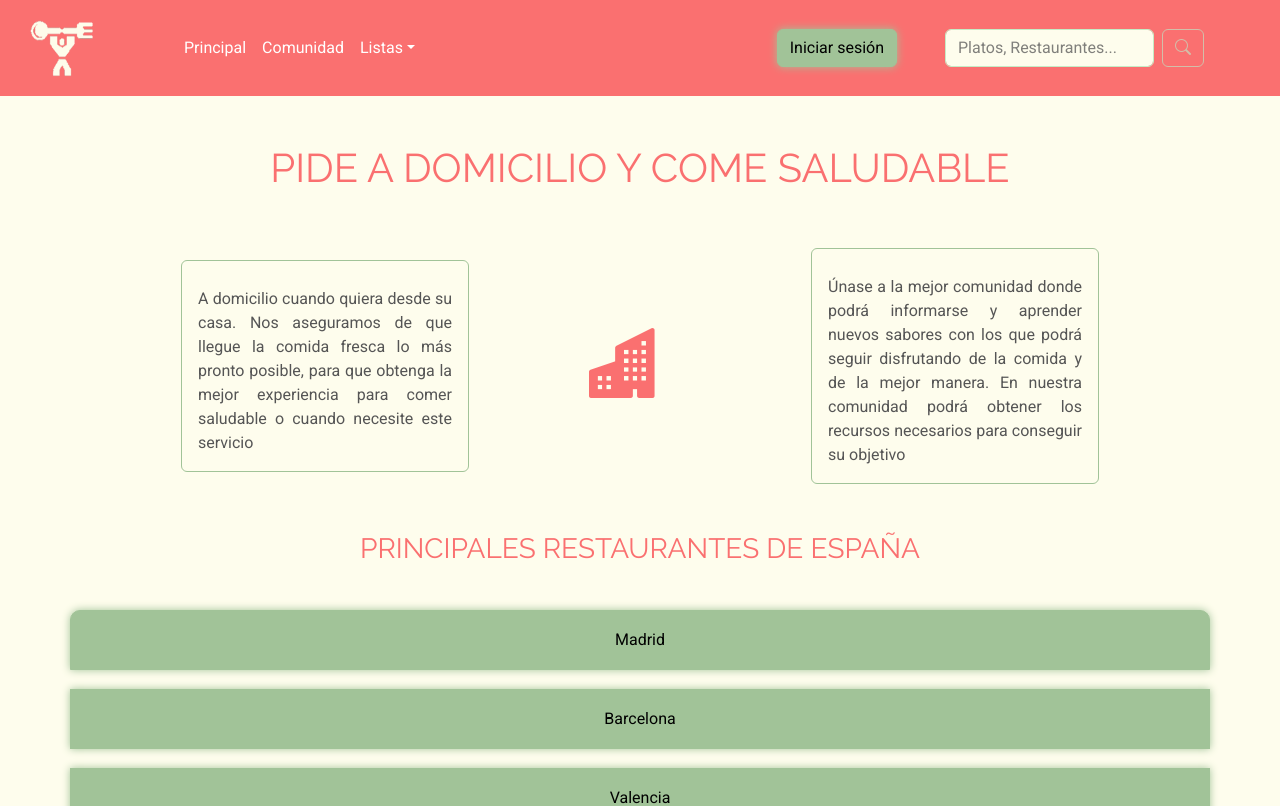
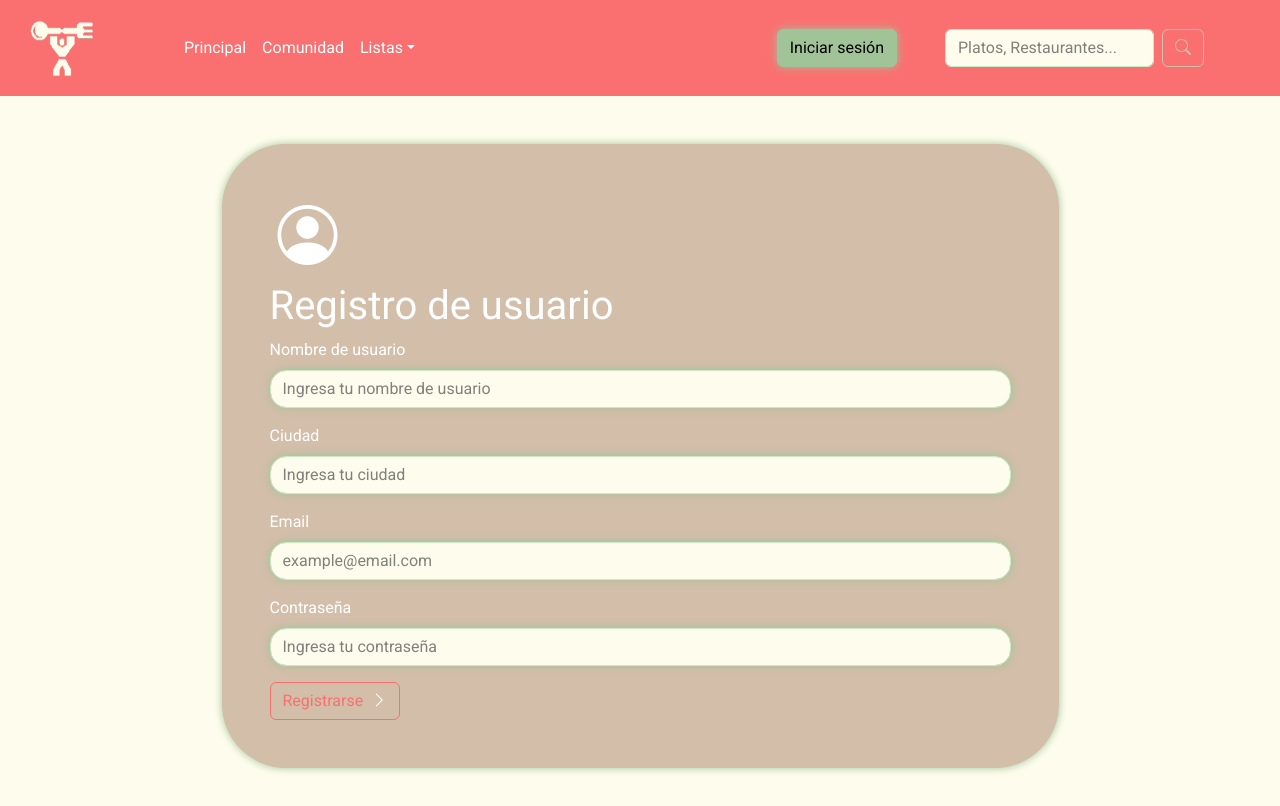
Before and after one commit to KevinB00/nutri-delivery, a React (Vite) app: page /register in a window 1280 px wide. Shown: the top 806 px of the page. Built offline with nearby package versions, Linux system fonts and the light colour scheme.

Commit message:
login-register terminado

```diff
--- a/src/App.jsx
+++ b/src/App.jsx
@@ -2,16 +2,18 @@ import { BrowserRouter, Routes, Route } from 'react-router-dom';
 import HomePage from './pages/HomePage/homePage';
 import CommunityPage from './pages/CommunityPage';
 import Login from './pages/Login/login';
+import Register from './pages/Register/register';
+
 
 function App() {
   return (
       <BrowserRouter>
         <Routes>
           <Route path="/" element={<HomePage />} />
-          <Route path="*" element={<HomePage />} />
           <Route path="home" element={<HomePage />} />
           <Route path="community" element={<CommunityPage />} />
           <Route path="login" element={<Login />}></Route>
+          <Route path="register" element={<Register />}></Route>
         </Routes>
       </BrowserRouter>
   );
--- a/src/pages/Login/login.jsx
+++ b/src/pages/Login/login.jsx
@@ -43,7 +43,7 @@ const Login = () => {
               <Form.Group className="mb-3" controlId="formBasicCheckbox">
                 <Form.Check type="checkbox" label="Recuérdame" />
               </Form.Group>
-              <Button variant="primary" type="submit">
+              <Button variant="outline-tertiary" type="submit">
                 Iniciar sesión
               </Button>
             </Form>
--- a/src/pages/Login/login.sass
+++ b/src/pages/Login/login.sass
@@ -14,6 +14,15 @@
     justify-content: start
     align-items: center
 
+.inicia
+    border: .2rem solid $secondary
+    border-radius: 1rem
+    box-shadow: 0 0 .8rem $secondary
+    width: 40%
+    padding: 2rem
+    .title
+        color: $primary
+
 @media screen and (max-width: 1198px)
 
     .row
--- /dev/null
+++ b/src/pages/Register/register.jsx
@@ -0,0 +1,171 @@
+import { useState } from "react";
+import Container from "react-bootstrap/Container";
+import Form from "react-bootstrap/Form";
+import Button from "react-bootstrap/Button";
+import HeaderComponent from "../../components/Header/header";
+import FooterComponent from "../../components/Footer/footer";
+import "./register.sass";
+
+const Register = () => {
+  const [username, setUsername] = useState("");
+  const [city, setCity] = useState("");
+  const [email, setEmail] = useState("");
+  const [password, setPassword] = useState("");
+  const [usernameError, setUsernameError] = useState(false);
+  const [cityError, setCityError] = useState(false);
+  const [emailError, setEmailError] = useState(false);
+  const [passwordError, setPasswordError] = useState(false);
+
+  const validarCiudad = async (city) => {
+    try {
+      const response = await fetch(`https://nominatim.openstreetmap.org/search?q=${city}&format=json&addressdetails=1&limit=1`);
+      const data = await response.json();
+
+      if (data.length > 0) {
+        const cityInfo = data[0];
+        const country = cityInfo.address.country;
+
+        // Verificar si el país es España
+        return country === 'España';
+      } else {
+        console.log('Ciudad no encontrada en OpenStreetMap');
+        return false;
+      }
+    } catch (error) {
+      console.error(error);
+      return false;
+    }
+  };
+
+  const validarEmail = (email) => {
+    // Expresión regular para validar el formato de correo electrónico
+    const emailRegex = /^[^\s@]+@[^\s@]+\.[^\s@]+$/;
+    return emailRegex.test(email);
+  };
+
+  const handleCityChange = async (event) => {
+    const city = event.target.value;
+    setCity(city);
+    if (city.trim() !== "") {
+      const isValid = await validarCiudad(city);
+      setCityError(!isValid);
+    } else {
+      setCityError(false);
+    }
+  };
+
+  const validateForm = () => {
+    let valid = true;
+    if (username.length < 4 || username.length > 15) {
+      setUsernameError(true);
+      valid = false;
+    } else {
+      setUsernameError(false);
+    }
+    if(!validarEmail(email)){
+      setEmailError(true);
+      valid = false;
+    } else {
+      setEmailError(false);
+    }
+    if (cityError) {
+      valid = false;
+    }
+    if (password.length < 8 || password.length > 20) {
+      setPasswordError(true);
+      valid = false;
+    } else {
+      setPasswordError(false);
+    }
+    return valid;
+  };
+
+  const handleSubmit = (event) => {
+    event.preventDefault();
+    if (validateForm()) {
+      event.preventDefault();
+    }
+  };
+  return (
+    <>
+      <HeaderComponent />
+      <Container className="container" fluid>
+        <Container className="bg-secondary mt-5 mb-5 p-5 w-75 registro">
+          <i
+            className="bi bi-person-circle align-middle ps-2 text-white"
+            style={{ fontSize: "60px" }}
+          />
+          <h1 className="title text-white">Registro de usuario</h1>
+          <Form className="form" onSubmit={handleSubmit}>
+            <Form.Group className="mb-3" controlId="formBasicName">
+              <Form.Label className="text-white">Nombre de usuario</Form.Label>
+              <Form.Control
+                type="text"
+                placeholder="Ingresa tu nombre de usuario"
+                required
+                className={`text ${usernameError ? "is-invalid" : ""}`}
+                value={username}
+                onChange={(event) => setUsername(event.target.value)}
+              />
+              <Form.Control.Feedback type="invalid">
+                {!usernameError && "Por favor ingresa un nombre de usuario."}
+                {usernameError && "Por favor ingresa un nombre de usuario de 4 a 15 caracteres."}
+              </Form.Control.Feedback>
+            </Form.Group>
+            <Form.Group className="mb-3" controlId="formBasicCity">
+              <Form.Label className="text-white">Ciudad</Form.Label>
+              <Form.Control
+                type="text"
+                placeholder="Ingresa tu ciudad"
+                required
+                className={`text ${cityError ? "is-invalid" : ""}`}
+                value={city}
+                onChange={handleCityChange}
+              />
+              <Form.Control.Feedback type="invalid">
+                {!cityError && "Por favor ingresa una ciudad."}
+                {cityError && "Por favor ingresa una ciudad válida de España."}
+              </Form.Control.Feedback>
+            </Form.Group>
+            <Form.Group className="mb-3" controlId="formBasicEmail">
+              <Form.Label className="text-white">Email</Form.Label>
+              <Form.Control
+                type="email"
+                placeholder="example@email.com"
+                required
+                className={`text ${emailError ? "is-invalid" : ""}`}
+                value={email}
+                onChange={(event) => setEmail(event.target.value)}
+              />
+              <Form.Control.Feedback type="invalid">
+                {!emailError && "Por favor ingresa un email."}
+                {emailError && "Por favor ingresa un email valido."}
+              </Form.Control.Feedback>
+            </Form.Group>
+            <Form.Group className="mb-3" controlId="formBasicPassword">
+              <Form.Label className="text-white">Contraseña</Form.Label>
+              <Form.Control
+                type="password"
+                placeholder="Ingresa tu contraseña"
+                required
+                className={`text ${passwordError ? "is-invalid" : ""}`}
+                value={password}
+                onChange={(event) => setPassword(event.target.value)}
+              />
+              <Form.Control.Feedback type="invalid">
+                {!passwordError && "Por favor ingresa una contraseña."}
+                {passwordError && "Por favor ingresa una contraseña de 8 a 20 caracteres."}
+              </Form.Control.Feedback>
+            </Form.Group>
+            <Button variant="outline-primary" type="submit">
+              Registrarse<i className="bi bi-chevron-right ps-2 text-white"></i>
+            </Button>
+          </Form>
+        </Container>
+      </Container>
+      <FooterComponent />
+    </>
+  );
+};
+
+export default Register;
--- /dev/null
+++ b/src/pages/Register/register.sass
@@ -0,0 +1,19 @@
+@import '../../sass/custom.sass'
+@import url("https://cdn.jsdelivr.net/npm/bootstrap-icons@1.11.3/font/bootstrap-icons.min.css")
+
+.registro
+    border-radius: 4rem
+    box-shadow: 0 0 8px $tertiary
+    padding: 2rem
+    .title
+        color: $primary
+    .form-control
+        border-radius: 1rem
+        box-shadow: 0 0 8px $tertiary
+        &:focus
+            box-shadow: 0 0 8px $secondary
+
+@media screen and (max-width: 1198px)
+
+    .row
+        justify-content: center
```
